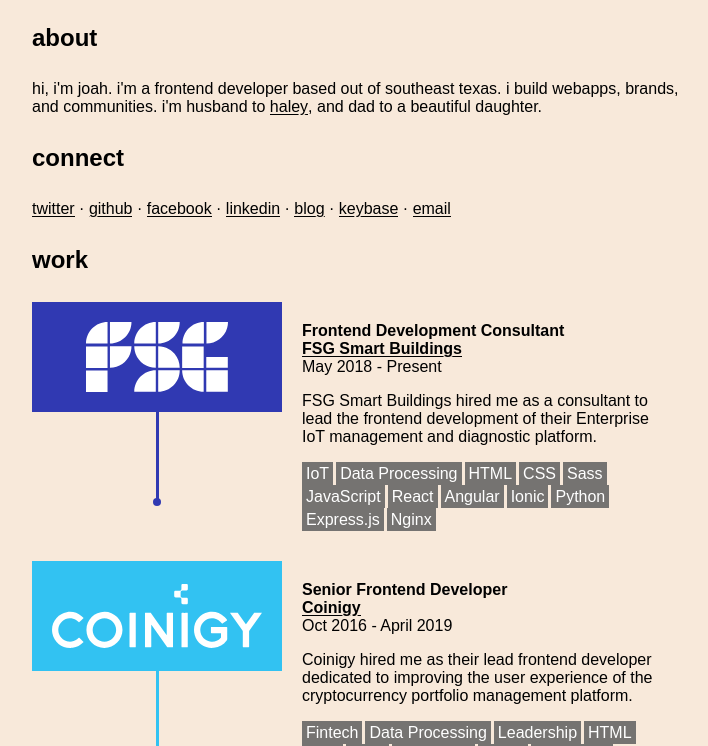
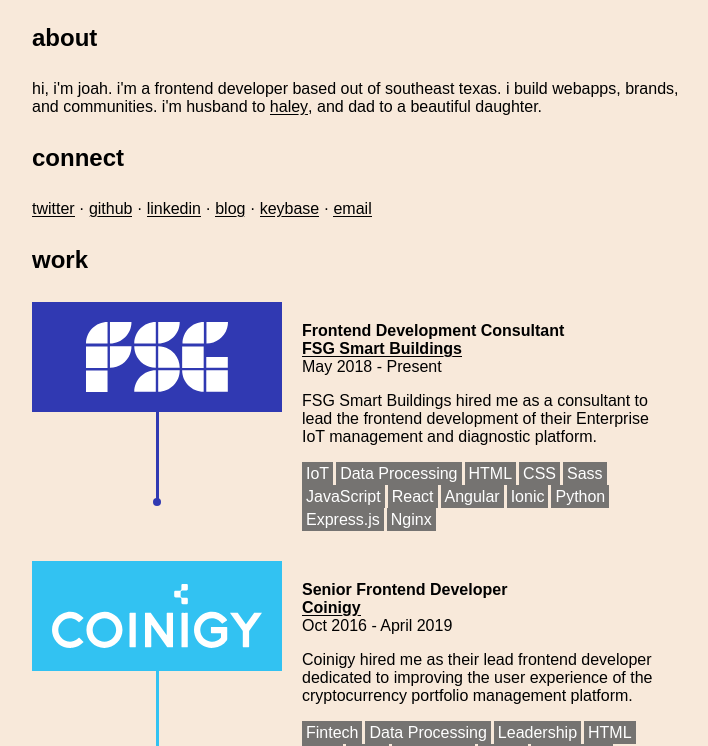
Before and after one commit to joahg/joahg.github.com, a Jekyll site: the page built from index.html, in a window 1280 px wide and 900 px high, cut to the strip 154-900 px from the top of the window. Shown: the whole strip, without its empty margins (283-991 px from the left). Built offline with Jekyll 4.4.1, drawn with Linux system fonts in a browser that asks for light colours; some web fonts are replaced.

Commit message:
remove facebook because it is dumb

```diff
--- a/index.html
+++ b/index.html
@@ -15,7 +15,7 @@
 
 <section class="social">
   <p>
-    <a target="_blank" href="https://go.joahg.com/2BiDw3N" rel="me">twitter</a> · <a target="_blank" href="https://go.joahg.com/2Dvi8P7" rel="me">github</a> · <a target="_blank" href="https://go.joahg.com/2Dq50q0">facebook</a><span class="hidden-sm"> · </span><a target="_blank" href="https://go.joahg.com/2rqtDBC">linkedin</a> · <a target="_blank" href="https://go.joahg.com/2EXjdeM">blog</a> · <a target="_blank" href="https://go.joahg.com/2mWLg6B">keybase</a> · <a target="_blank" href="mailto:me@joahg.com">email</a>
+    <a target="_blank" href="https://go.joahg.com/2BiDw3N" rel="me">twitter</a> · <a target="_blank" href="https://go.joahg.com/2Dvi8P7" rel="me">github</a><span class="hidden-sm"> · </span><a target="_blank" href="https://go.joahg.com/2rqtDBC">linkedin</a> · <a target="_blank" href="https://go.joahg.com/2EXjdeM">blog</a> · <a target="_blank" href="https://go.joahg.com/2mWLg6B">keybase</a> · <a target="_blank" href="mailto:me@joahg.com">email</a>
   </p>
 </section>
 
```
Also changed, not shown: Gemfile.lock.
